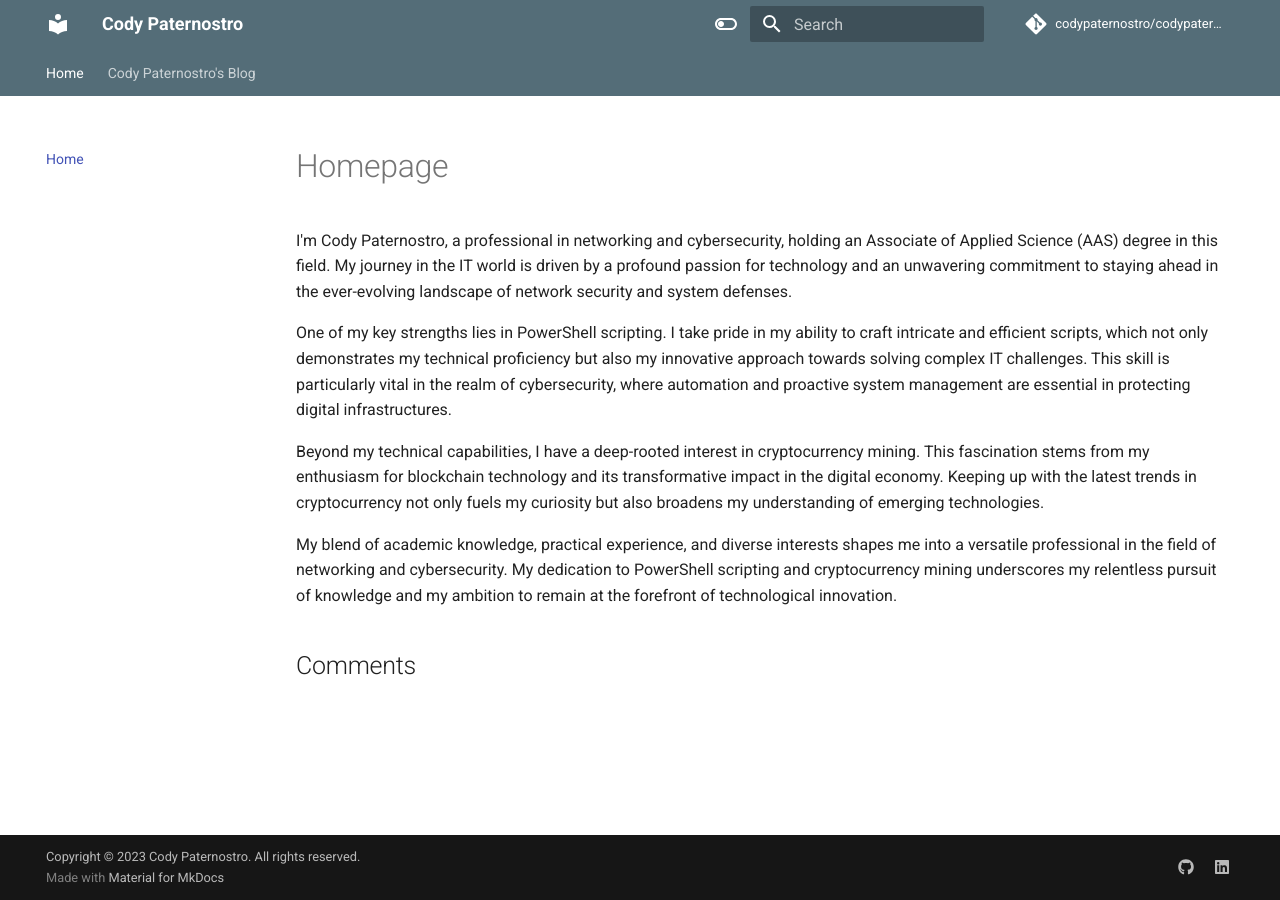
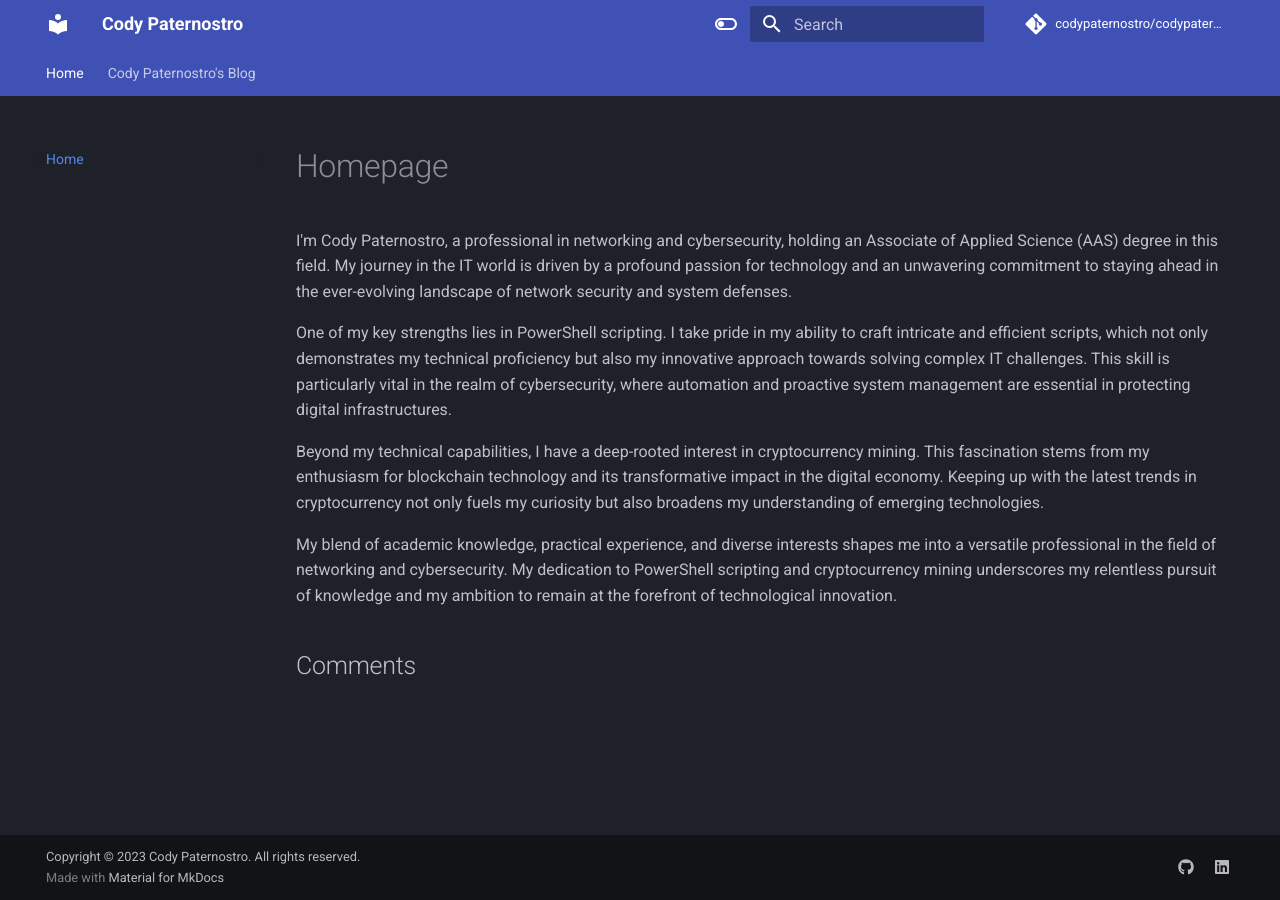
Before and after one commit to codypaternostro/codypaternostro.github.io, an MkDocs documentation site: the page built from docs/index.md, in a window 1280 px wide. Built offline with MkDocs 1.6.1 and Material for MkDocs 9.7.7, drawn with Linux system fonts in a browser that asks for light colours; comment, search, counter and statistics services are not loaded.

Commit message:
Update mkdocs.yml

```diff
--- a/mkdocs.yml
+++ b/mkdocs.yml
@@ -29,18 +29,18 @@ theme:
     - content.code.copy
   language: en
   palette:
-    - scheme: default
+    - scheme: slate
+      primary: indigo
+      accent: purple
       toggle:
         icon: material/toggle-switch-off-outline
-        name: Switch to dark mode
+        name: Switch to light mode
+    - scheme: default
       primary: blue grey
       accent: purple
-    - scheme: slate
       toggle:
         icon: material/toggle-switch
-        name: Switch to light mode
-      primary: black
-      accent: lime
+        name: Switch to dark mode
   icon:
   repo: fontawesome/brands/git-alt
 
```
